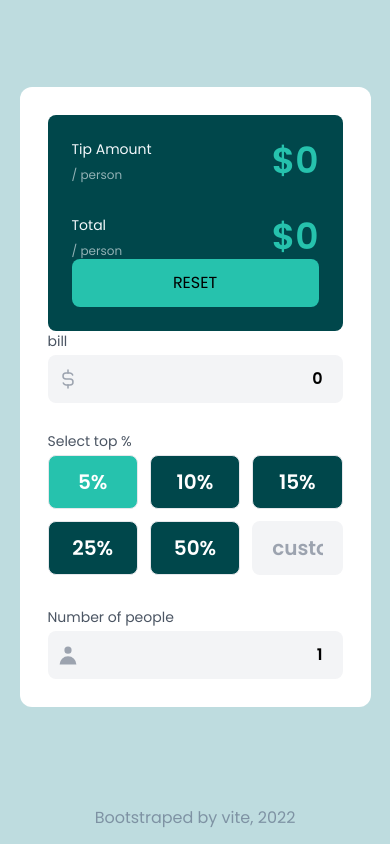
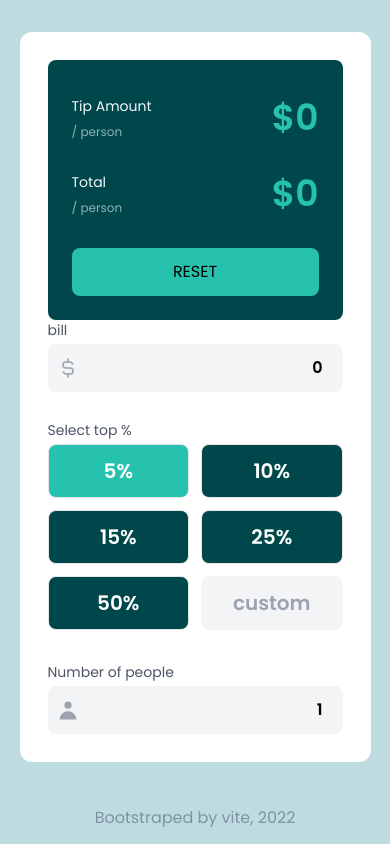
Before and after one commit to nafasebra/tip-calculator-reactts, a React (Vite) app: page / in a window 390 px wide. Built offline with nearby package versions, Linux system fonts and the light colour scheme.

Commit message:
change style responsive main

```diff
--- a/src/components/CardContainer.tsx
+++ b/src/components/CardContainer.tsx
@@ -33,8 +33,8 @@ function CardContainer() {
   }, [TipUseContext.price, TipUseContext.numOfPeople, TipUseContext.tip]);
 
   return (
-    <div className="bg-white w-[90%] lg:w-[800px] flex flex-col-reverse lg:flex-row justify-between items-stretch rounded-xl mx-auto p-7">
-      <div className="w-full lg:w-[48%]">
+    <div className="bg-white w-[90%] md:w-[750px] flex flex-col-reverse md:flex-row justify-between items-stretch rounded-xl mx-auto p-7">
+      <div className="w-full md:w-[48%]">
         <div className="pb-2">
           <Input
             label="bill"
@@ -57,8 +57,8 @@ function CardContainer() {
           />
         </div>
       </div>
-      <div className="flex flex-col justify-between w-full lg:w-[48%] bg-greenc-300 rounded-lg p-6">
-        <div>
+      <div className="flex flex-col justify-between w-full md:w-[48%] bg-greenc-300 rounded-lg p-6">
+        <div className="pt-3 pb-8">
           <div className="flex items-center justify-between pb-8">
             <div className="text-light">
               <h4 className="pb-2 text-sm">Tip Amount</h4>
--- a/src/components/TipRadioButtons.tsx
+++ b/src/components/TipRadioButtons.tsx
@@ -13,7 +13,7 @@ function TipRadioButtons() {
   return (
     <>
       <p className="pb-1 text-gray-600 text-sm">Select top %</p>
-      <div className="gap-3 grid grid-cols-3 grid-rows-2">
+      <div className="gap-3 grid grid-cols-2 grid-rows-3 sm:grid-cols-3 sm:grid-rows-2">
         <div>
           <input
             onChange={(e) => TipUseContext.setTip(Number(e.target.value))}
```
